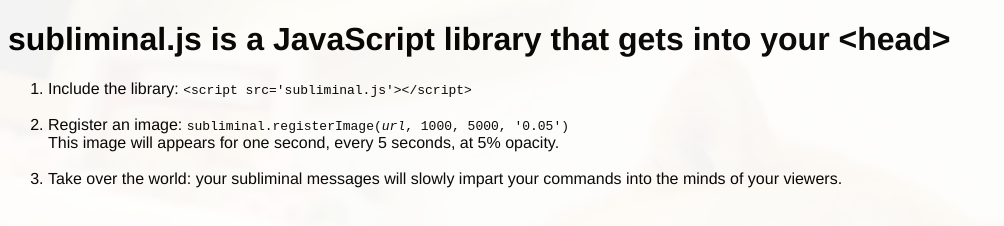
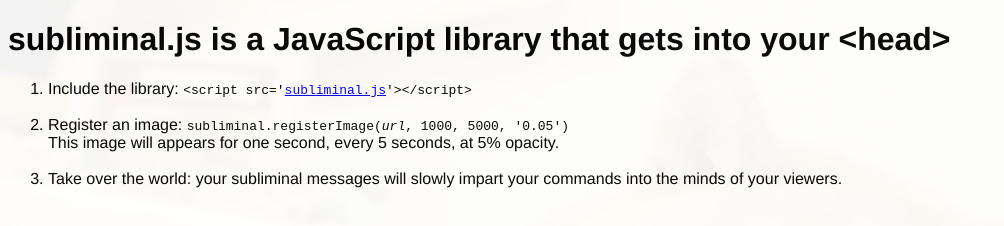
Before and after one commit to taylus/subliminal.js, a plain HTML site: page index.html in a window 1280 px wide. Shown: the whole page, without its empty margins (0-1004 px from the left). Drawn offline with Linux system fonts and the light colour scheme.

Commit message:
Making the script tag a link to the script

```diff
--- a/index.html
+++ b/index.html
@@ -13,7 +13,7 @@
 <body>
     <h1>subliminal.js is a JavaScript library that gets into your &lt;head&gt;</h1>
     <ol>
-        <li>Include the library: <code>&lt;script src='subliminal.js'&gt;&lt;/script&gt;</code></li><br/>
+        <li>Include the library: <code>&lt;script src='<a href='subliminal.js'>subliminal.js</a>'&gt;&lt;/script&gt;</code></li><br/>
         <li>Register an image: <code>subliminal.registerImage(<i>url</i>, 1000, 5000, '0.05')</code><br/>
             This image will appears for one second, every 5 seconds, at 5% opacity.</li><br/>
         <li>Take over the world: your subliminal messages will slowly impart your commands into the minds of your viewers.</li>
```
